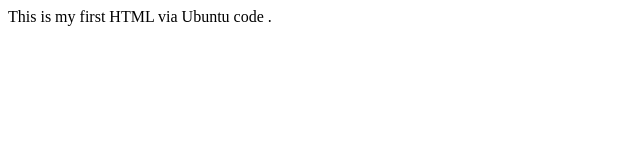
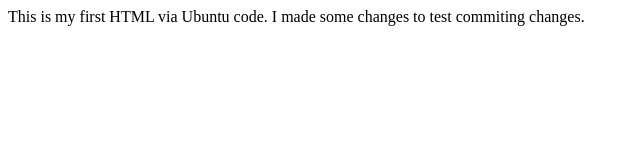
Before and after one commit to nposadaa/CursoPrework, a plain HTML site: page index.html in a window 1280 px wide. Shown: the whole page, without its empty margins (0-640 px from the left). Drawn offline with Linux system fonts and the light colour scheme.

Commit message:
cambios de textos

```diff
--- a/index.html
+++ b/index.html
@@ -8,7 +8,7 @@
 </head>
 <body>
     <article>
-        This is my first HTML via Ubuntu code .
+        This is my first HTML via Ubuntu code. I made some changes to test commiting changes.
     </article>
 </body>
 </html>
```
